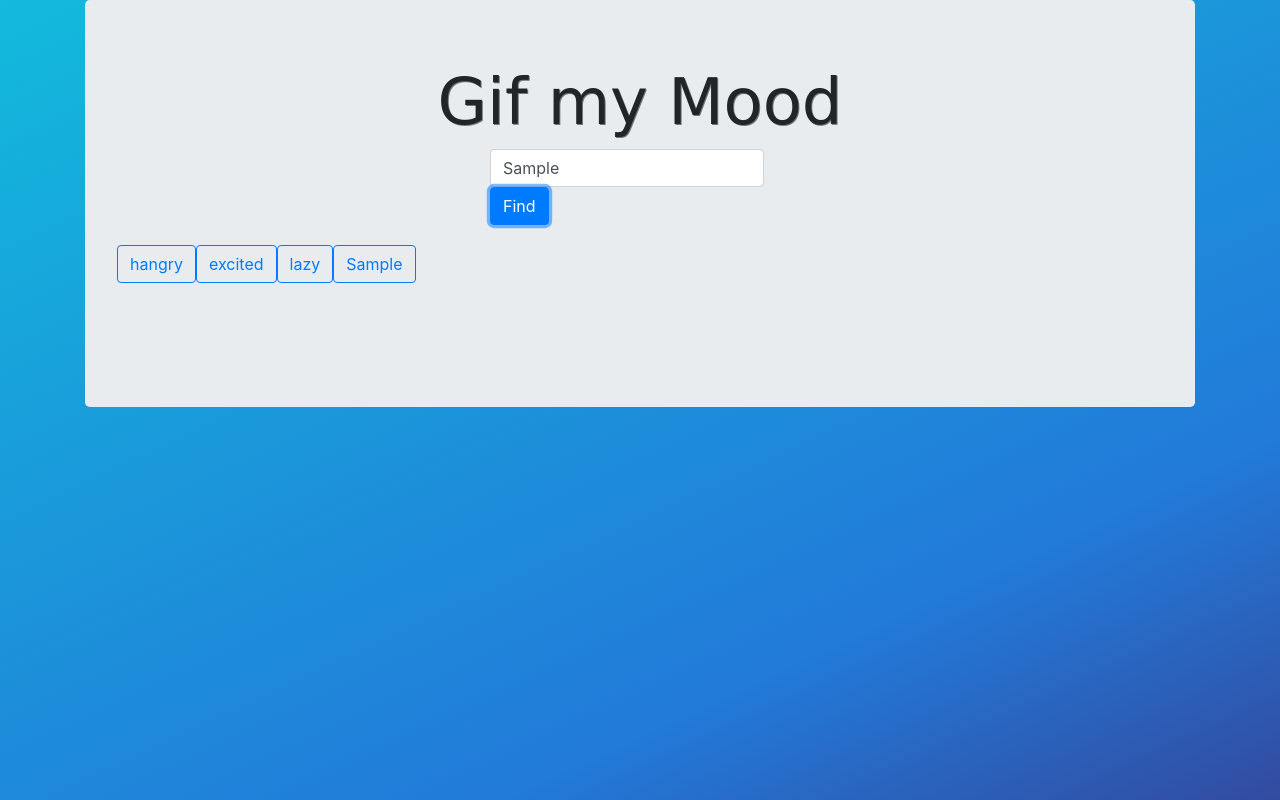
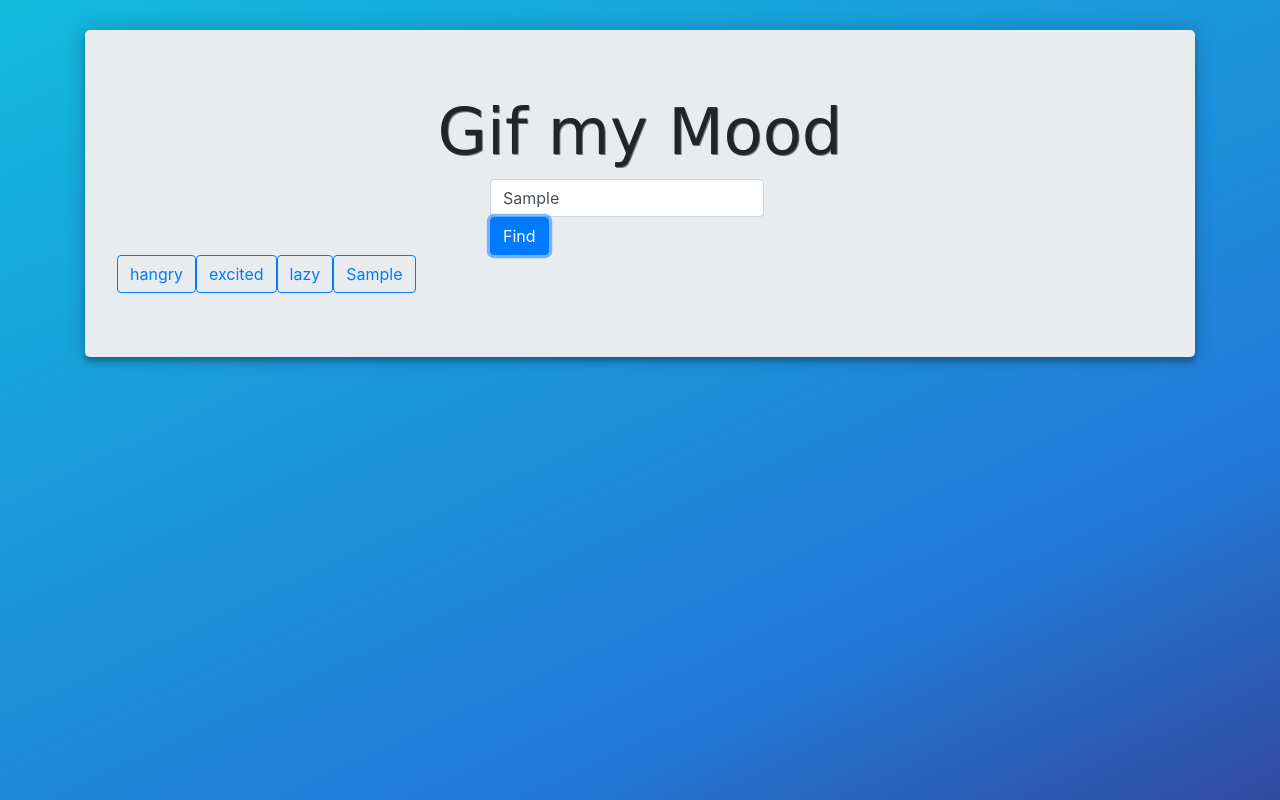
Before and after one commit to kkasperek/GifTastic-WebPage, a plain HTML site: page index.html in a window 1280 px wide. Both pictures are taken after typing "Sample" into the empty fields and a click on the button "Find". Drawn offline with nearby package versions, Linux system fonts and the light colour scheme; no server answers; a web font is replaced by a local one.

Commit message:
changes to search buttons

```diff
--- a/assets/css/style.css
+++ b/assets/css/style.css
@@ -14,6 +14,10 @@ body {
 }
 .genBox {
     margin-bottom: 20px;
+}
+.jumbotron {
+    margin-top: 30px;
+    box-shadow: 0 0 20px 0 rgba(0, 0, 0, 0.2), 0 5px 5px 0 rgba(0, 0, 0, 0.24);
 }
 /* header */
 .title {
--- a/assets/javascript/giphyAPI.js
+++ b/assets/javascript/giphyAPI.js
@@ -8,9 +8,9 @@ var topics = ['hangry', 'excited', 'lazy'];   //inital array of topics
 $(document).ready(function () {
 
     // Call Giphy API
-    function getGifs(searchResult) {
-
-        var queryURL = "https://api.giphy.com/v1/gifs/search?q=" + searchResult + "&api_key=ozYjj30TGARmf8tnRHcv4f4bLKCjhosB&limit=3";
+    function getGifs() {
+        var searchName = $(this).attr("data-name");
+        var queryURL = "https://api.giphy.com/v1/gifs/search?q=" + searchName + "&api_key=ozYjj30TGARmf8tnRHcv4f4bLKCjhosB&limit=3&offset=1";
 
         $.ajax({
             url: queryURL,
@@ -69,8 +69,6 @@ $(document).ready(function () {
         }
     }
 
-
-
     $(document).on("click", ".mood", getGifs);
     //console.log(searchResult);
 
--- a/index.html
+++ b/index.html
@@ -16,9 +16,10 @@
 
 <body>
     <div class="container">
-        <div class="jumbotron">
+        <div class="wrapper">
+            <div class="jumbotron">
 
-            <!-- header -->
+                <!-- header -->
                 <div id="header" class="row ">
                     <div class="col-md-12">
                         <h1 class="title">Gif my Mood</h1>
@@ -26,7 +27,7 @@
                 </div>
 
                 <!-- search form -->
-                <div class="row genBox">
+                <div class="row">
                     <div class="col-md-12">
                         <div id="searchBox">
                             <form id="searchForm" class="form-inline">
@@ -37,19 +38,25 @@
                     </div>
                 </div>
 
-            <!-- search results -->
+                <!-- searches buttons added here -->
+                <div class="row">
+                    <div class="col-md-12">
+                        <div id="addTopics"></div>
+                    </div>
+                </div>
+
+            </div>
+
+            <!-- gifs added here -->
             <div class="row genBox">
                 <div class="col-md-12">
-                    <!-- searches added here -->
-                    <div id="addTopics"></div>
-                    <!-- gifs added here -->
                     <div id="giphys"></div>
 
                 </div>
             </div>
 
-
         </div>
+    </div>
     </div>
 
 
```
